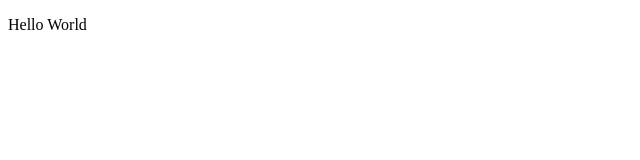
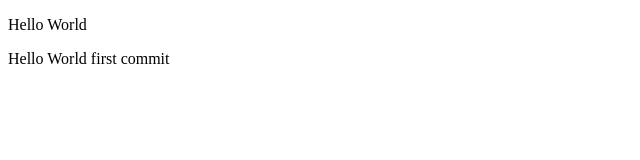
Before and after one commit to jumbocrumbs/Prototype_Project, a plain HTML site: page index.html in a window 1280 px wide. Shown: the whole page, without its empty margins (0-640 px from the left). Drawn offline with Linux system fonts and the light colour scheme.

Commit message:
Added second paragraph

```diff
--- a/index.html
+++ b/index.html
@@ -7,5 +7,6 @@
 	</head>
 	<body>
 		<p>Hello World</p>
+		<p>Hello World first commit</p>
 	</body>
 </html>
```
